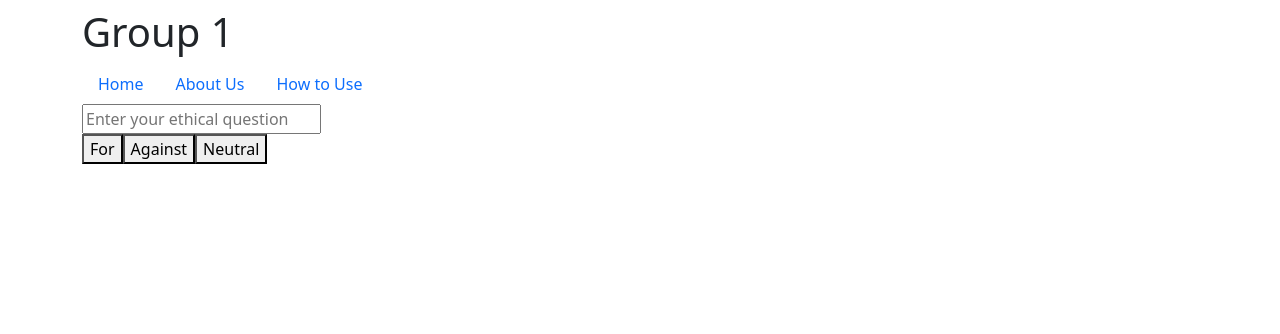
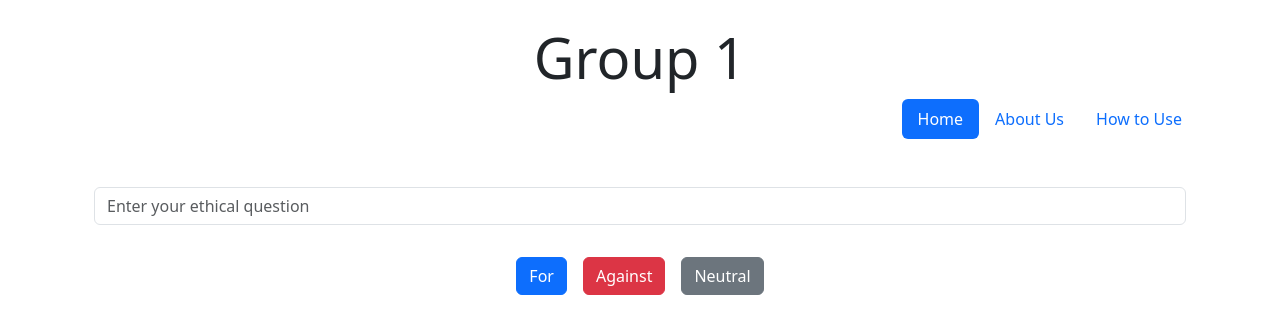
Before and after one commit to mingyao1/ethical-issues, a React (Create React App) app in the folder frontend/: page / in a window 1280 px wide. Shown: the top 334 px of the page. Built offline with nearby package versions, Linux system fonts and the light colour scheme.

Commit message:
basic style

```diff
--- a/frontend/src/About.js
+++ b/frontend/src/About.js
@@ -1,11 +1,31 @@
 import React from "react"
+import { Link, useLocation } from "react-router-dom"
 
 const About = () => {
+
+    const location = useLocation();
+
     return <div className="container">
+        <header className="mt-4 mb-4 text-center">
+            <h1 className="display-4">Group 1</h1>
+            <nav className="d-flex justify-content-end">
+                <ul className="nav nav-pills">
+                    <li className="nav-item">
+                        <Link to="/" className={`nav-link ${location.pathname === '/' ? 'active' : ''}`}>Home</Link>
+                    </li>
+                    <li className="nav-item">
+                        <Link to="/about" className={`nav-link ${location.pathname === '/about' ? 'active' : ''}`}>About Us</Link>
+                    </li>
+                    <li className="nav-item">
+                        <Link to="/how-to-use" className={`nav-link ${location.pathname === '/how-to-use' ? 'active' : ''}`}>How to Use</Link>
+                    </li>
+                </ul>
+            </nav>
+        </header>
+        <div>
+            insert about us here
+        </div>
 
-
-
-        insert about us here
     </div>
 
 }
--- a/frontend/src/Home.js
+++ b/frontend/src/Home.js
@@ -1,31 +1,33 @@
 import React from "react"
 import { Link } from "react-router-dom"
+import { useLocation } from "react-router-dom"
 import Question from "./Question"
 
 
 const Home = () => {
+    const location = useLocation();
 
     return <>
 
         <div className='container'>
-            <header className="mt-2">
-                <h1>Group 1</h1>
-            </header>
-            <nav>
-                <ul className="nav">
+            <header className="mt-4 mb-4 text-center">
+                <h1 className="display-4">Group 1</h1>
+                <nav className="d-flex justify-content-end">
+                    <ul className="nav nav-pills">
                         <li className="nav-item">
-                        <Link to="/" className="nav-link">Home</Link>
+                            <Link to="/" className={`nav-link ${location.pathname === '/' ? 'active' : ''}`}>Home</Link>
                         </li>
                         <li className="nav-item">
-                        <Link to="/about" className="nav-link">About Us</Link>
+                            <Link to="/about" className={`nav-link ${location.pathname === '/about' ? 'active' : ''}`}>About Us</Link>
                         </li>
                         <li className="nav-item">
-                        <Link to="/how-to-use" className="nav-link">How to Use</Link>
+                            <Link to="/how-to-use" className={`nav-link ${location.pathname === '/how-to-use' ? 'active' : ''}`}>How to Use</Link>
                         </li>
                     </ul>
                 </nav>
+            </header>
 
-            <Question/>
+            <Question />
 
         </div>
     </>
--- a/frontend/src/Instructions.js
+++ b/frontend/src/Instructions.js
@@ -1,8 +1,31 @@
 import React from "react"
+import { Link, useLocation } from "react-router-dom"
 
 const Instructions = () => {
+
+    const location = useLocation();
+
     return <div className="container">
-        instert instructions here
+        <header className="mt-4 mb-4 text-center">
+            <h1 className="display-4">Group 1</h1>
+            <nav className="d-flex justify-content-end">
+                <ul className="nav nav-pills">
+                    <li className="nav-item">
+                        <Link to="/" className={`nav-link ${location.pathname === '/' ? 'active' : ''}`}>Home</Link>
+                    </li>
+                    <li className="nav-item">
+                        <Link to="/about" className={`nav-link ${location.pathname === '/about' ? 'active' : ''}`}>About Us</Link>
+                    </li>
+                    <li className="nav-item">
+                        <Link to="/how-to-use" className={`nav-link ${location.pathname === '/how-to-use' ? 'active' : ''}`}>How to Use</Link>
+                    </li>
+                </ul>
+            </nav>
+        </header>
+        <div>
+            instert instructions here
+        </div>
+
     </div>
 }
 
--- a/frontend/src/Question.js
+++ b/frontend/src/Question.js
@@ -15,24 +15,26 @@ const Question = () => {
 
 
 
-    return <>
-        <div className="question-input">
+    return <div className="container text-center">
+        <div className="input-group mb-4 mt-5">
             <input
                 type="text"
+                className="form-control"
                 placeholder="Enter your ethical question"
                 value={question}
-                onChange= {(e) => setQuestion(e.target.value)}
+                onChange={(e) => setQuestion(e.target.value)}
             />
         </div>
         <div className="options">
-            <button onClick={() => handleOptionClick('For')}>For</button>
-            <button onClick={() => handleOptionClick('Against')}>Against</button>
-            <button onClick={() => handleOptionClick('Neutral')}>Neutral</button>
+            <button className="btn btn-primary btn-block m-2" onClick={() => handleOptionClick('For')}>For</button>
+            <button className="btn btn-danger btn-block m-2" onClick={() => handleOptionClick('Against')}>Against</button>
+            <button className="btn btn-secondary btn-block m-2" onClick={() => handleOptionClick('Neutral')}>Neutral</button>
         </div>
-        <div className="result">
+        <div className="result mt-4">
             <p>{result}</p>
         </div>
-    </>
+    </div>
+
 }
 
 export default Question
```
Lines whose indentation alone changed are shown as unchanged.
